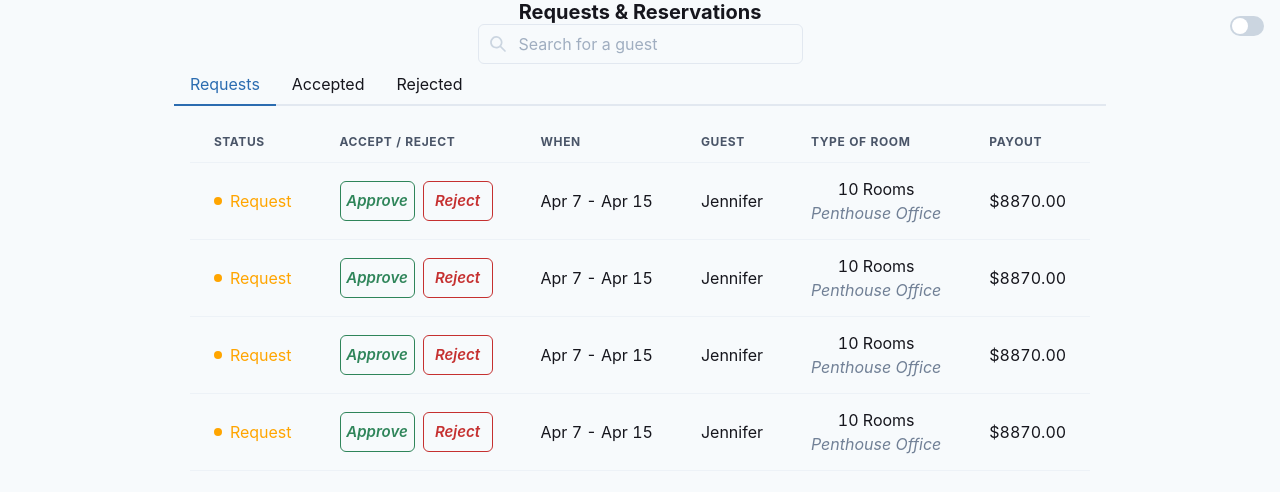
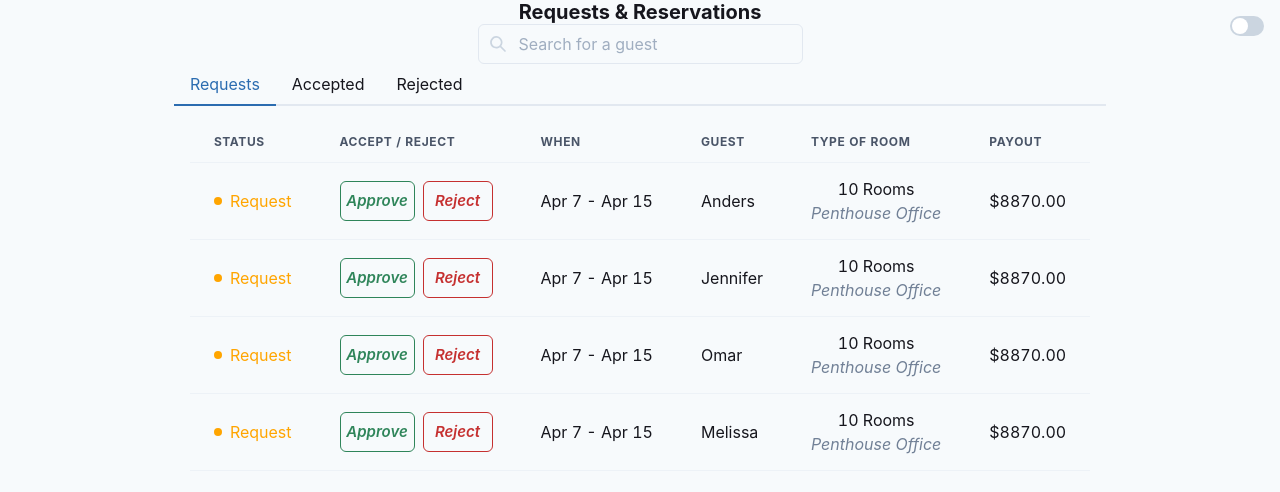
Before and after one commit to sergeichestakov/reservations, a Next.js app: page / in a window 1280 px wide. Shown: the top 492 px of the page. Built offline with nearby package versions, Linux system fonts and the light colour scheme.

Commit message:
Populate sample reservations with random name and unique ID

```diff
--- a/src/data.ts
+++ b/src/data.ts
@@ -1,4 +1,19 @@
-export default {
+import { v4 as uuidv4 } from "uuid";
+
+const NUM_SAMPLE_RESERVATIONS = 4;
+const SAMPLE_NAMES = [
+  "Jennifer",
+  "Steven",
+  "Anders",
+  "Melissa",
+  "Sergei",
+  "Manny",
+  "Omar",
+  "Masoud",
+];
+
+export const reservation = {
+  id: uuidv4(),
   status: "REQUEST",
   startDate: "2021-04-07T00:48:50.494Z",
   endDate: "2021-04-15T00:48:50.494Z",
@@ -14,3 +29,21 @@ export default {
   profilePicture:
     "https://images.unsplash.com/flagged/photo-1570612861542-284f4c12e75f?ixid=MXwxMjA3fDB8MHxzZWFyY2h8M3x8cGVyc29ufGVufDB8fDB8&ixlib=rb-1.2.1&auto=format&fit=crop&w=500&q=60",
 };
+
+function createSampleReservation() {
+  const guestName =
+    SAMPLE_NAMES[Math.floor(Math.random() * SAMPLE_NAMES.length)];
+  const id = uuidv4();
+
+  return {
+    ...reservation,
+    guestName,
+    id,
+  };
+}
+
+const sampleReservations = Array(NUM_SAMPLE_RESERVATIONS)
+  .fill(null)
+  .map(() => createSampleReservation());
+
+export default sampleReservations;
--- a/src/pages/index.tsx
+++ b/src/pages/index.tsx
@@ -12,14 +12,11 @@ import DarkModeSwitch from "../components/DarkModeSwitch";
 import SearchBar from "../components/SearchBar";
 import RequestsTable from "../components/RequestsTable";
 import { RequestStatus, ReservationRequest } from "../types";
-import reservation from "../data";
-
-const NUM_SAMPLE_RESERVATIONS = 4;
-const SAMPLE_RESERVATIONS = Array(NUM_SAMPLE_RESERVATIONS).fill(reservation);
+import sampleReservations from "../data";
 
 export default function Index() {
   const [reservations, setReservations] = React.useState<ReservationRequest[]>(
-    SAMPLE_RESERVATIONS
+    sampleReservations
   );
 
   function createOnClickHandler(status: RequestStatus) {
--- a/src/types.ts
+++ b/src/types.ts
@@ -1,4 +1,4 @@
-import data from "./data";
+import { reservation } from "./data";
 
 export enum RequestStatus {
   REQUEST = "REQUEST",
@@ -6,4 +6,4 @@ export enum RequestStatus {
   REJECTED = "REJECTED",
 }
 
-export type ReservationRequest = typeof data;
+export type ReservationRequest = typeof reservation;
```
